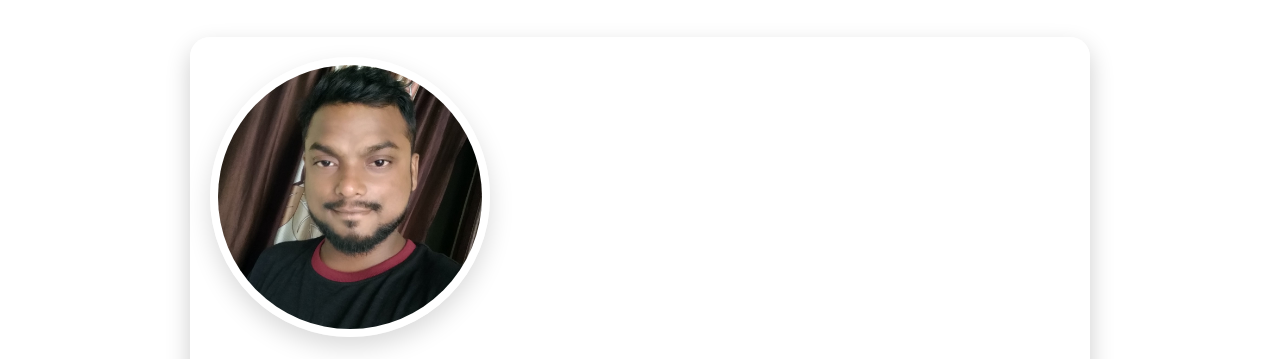
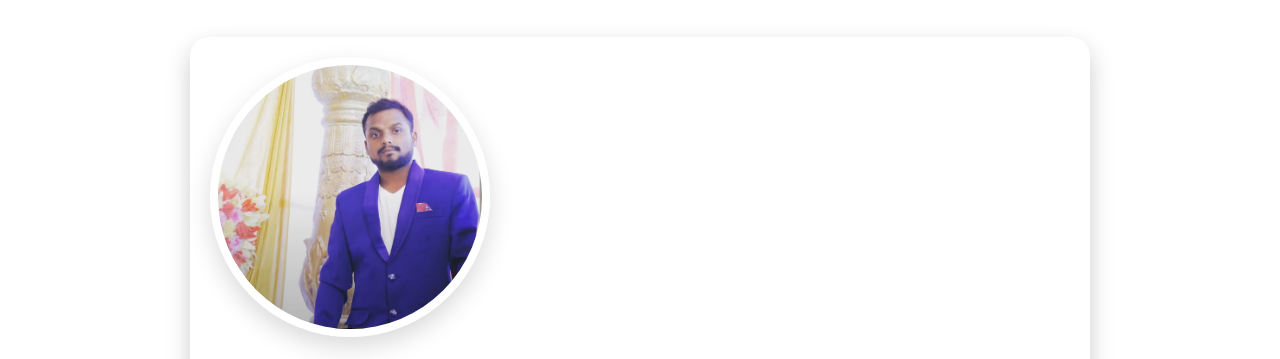
Before and after one commit to raj4027/Deepak_Portfolio, a plain HTML site: page index.html in a window 1280 px wide. Shown: the part 93-452 px from the top of the page. Drawn offline with nearby package versions, Linux system fonts and the light colour scheme.

Commit message:
updated colour

```diff
--- a/index.html
+++ b/index.html
@@ -34,7 +34,7 @@
 
             <div class="container">
                 <div class="hero-pic">
-                    <img src="images/IMG_20200305_072640.jpg" alt="profile pic">
+                    <img src="images/Deepak_raj.jpeg" alt="profile pic">
                 </div>
                 <div class="hero-text">
                     <h5>Hi I'm <span class="input">Backend Developer</span></h5>
--- a/style.css
+++ b/style.css
@@ -7,7 +7,10 @@
 
 body {
     font-family: 'Segoe UI', Tahoma, Geneva, Verdana, sans-serif;
-    background: linear-gradient(135deg, #ffb6bf, #d4a283);
+    background: linear-gradient(135deg, #ffb6bf, #d4a283),
+                radial-gradient(circle at top left, #ff9a9e, transparent),
+                radial-gradient(circle at bottom right, #fad0c4, transparent);
+    background-blend-mode: multiply;
     min-height: 100vh;
     overflow-x: hidden;
     color: #333333;
```
Also changed, not shown: images/Deepak_raj.jpeg (added), 2 other files.
